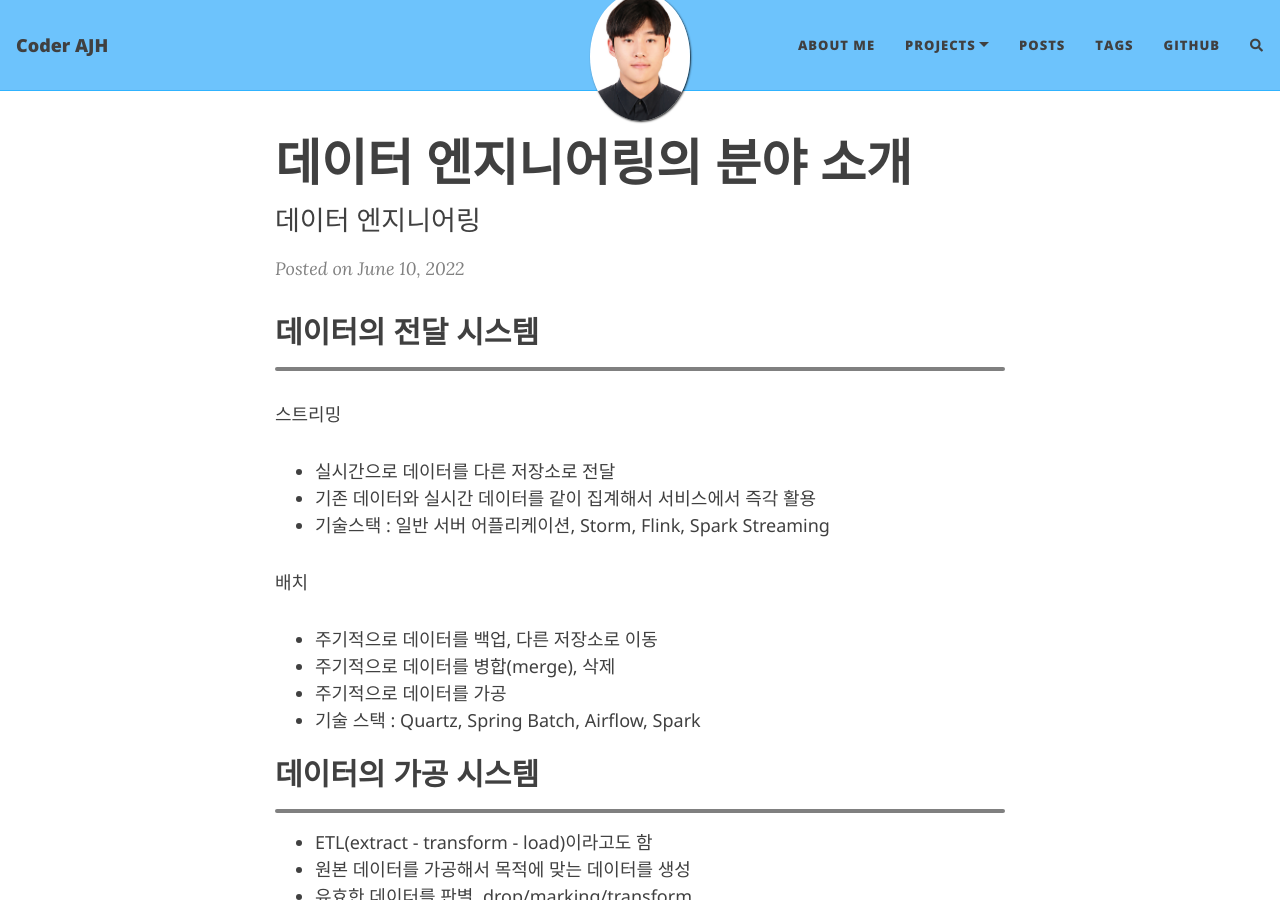
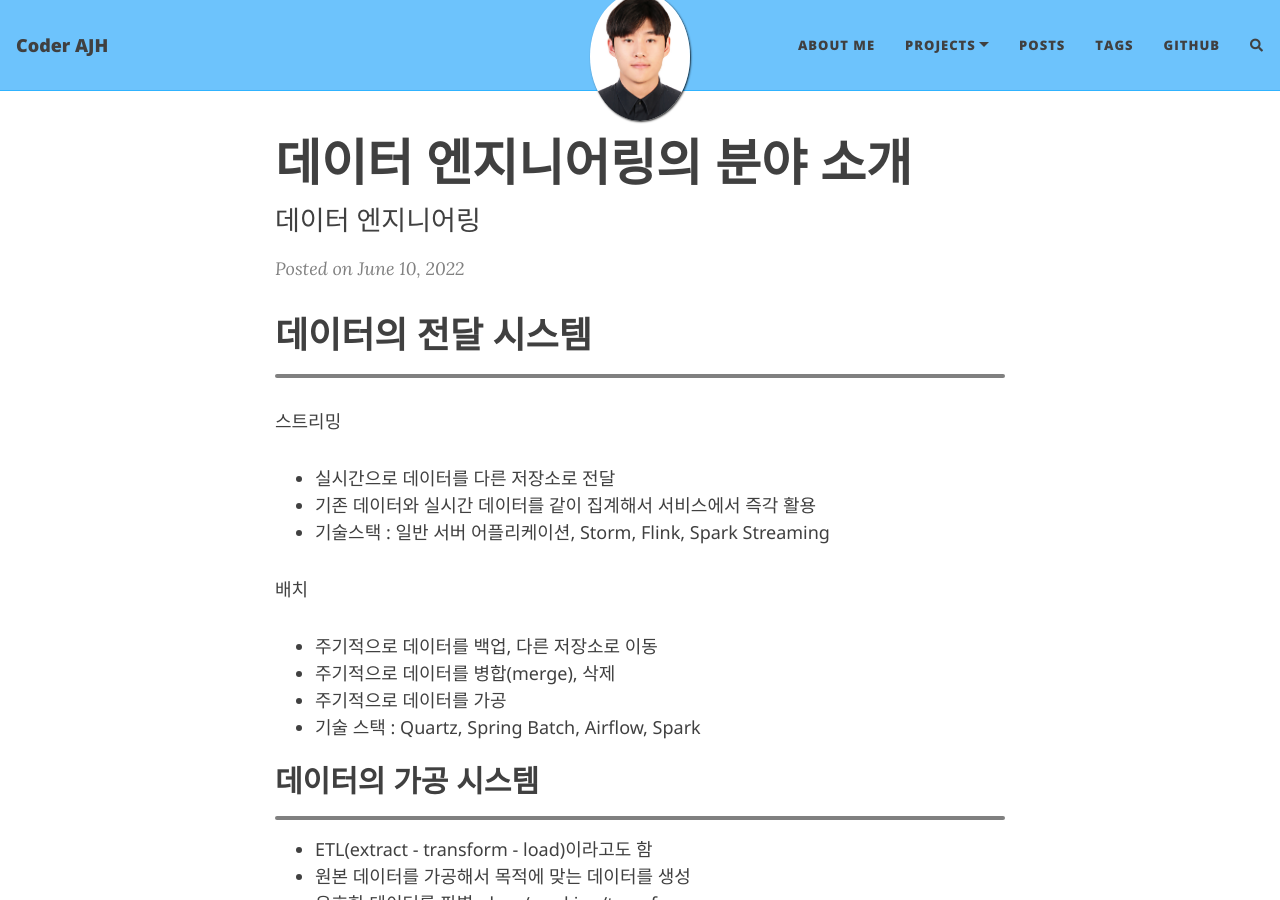
Before and after one commit to junhong625/junhong625.github.io, a Jekyll site: the page built from _posts/Data Engineering/2022-06-10-데이터 엔지니어링의 분야 소개.md, in a window 1280 px wide and 900 px high. Built offline with Jekyll 4.4.1, drawn with Linux system fonts in a browser that asks for light colours; nearby versions of some CDN libraries; comment, search, counter and statistics services are not loaded.

Commit message:
Update 2022-06-10-데이터 엔지니어링의 분야 소개.md

```diff
--- a/_posts/Data Engineering/2022-06-10-데이터 엔지니어링의 분야 소개.md
+++ b/_posts/Data Engineering/2022-06-10-데이터 엔지니어링의 분야 소개.md
@@ -7,8 +7,8 @@ gh-badge: [star, fork, follow]
 tags : [Data Engineer]
 comments: true
 ---
-## 데이터의 전달 시스템
-***
+# 데이터의 전달 시스템
+<hr>
 스트리밍
 - 실시간으로 데이터를 다른 저장소로 전달
 - 기존 데이터와 실시간 데이터를 같이 집계해서 서비스에서 즉각 활용
```
